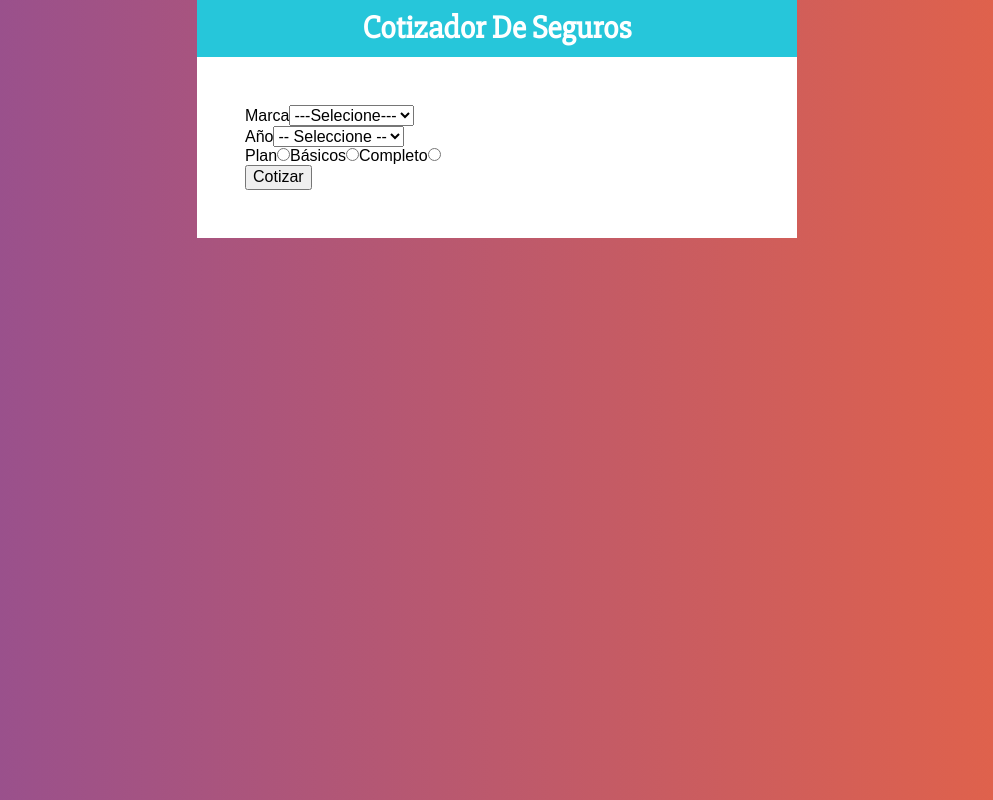
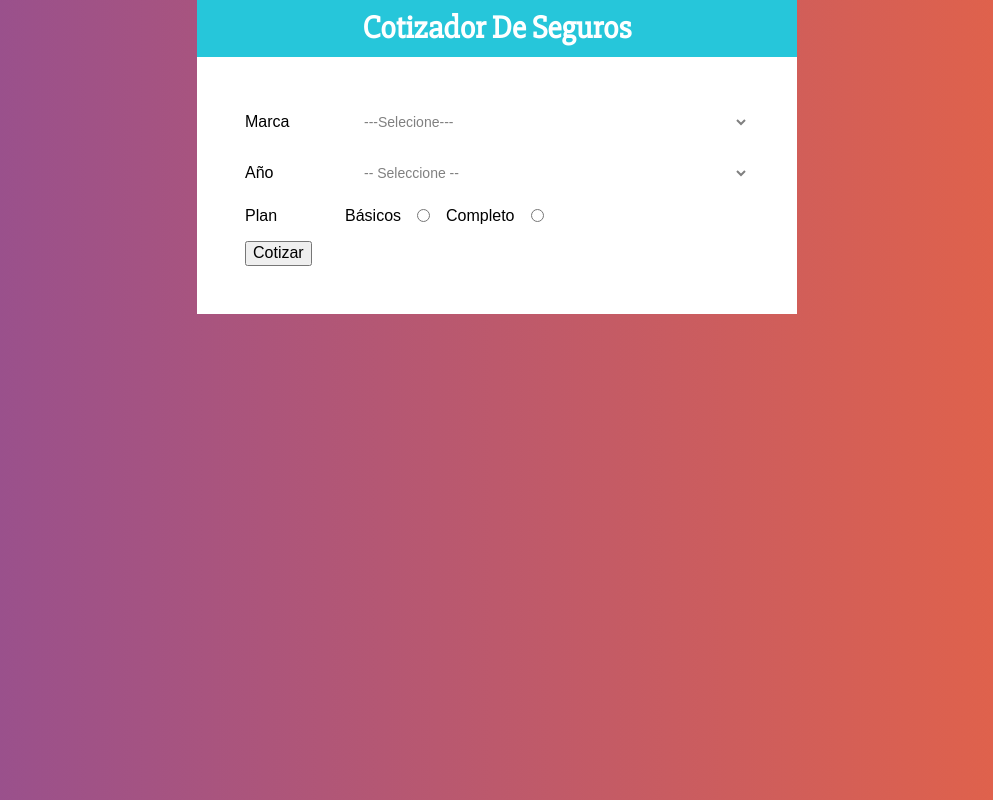
Before and after one commit to pablocastillo2017/Cotizador_React, a React (Create React App) app: page / in a window 1280 px wide. Shown: the whole page, without its empty margins (143-1136 px from the left). Built offline with nearby package versions, Linux system fonts and the light colour scheme.

Commit message:
7-89 Creando Styled Components para el formulario

```diff
--- a/src/components/Formulario.js
+++ b/src/components/Formulario.js
@@ -1,21 +1,61 @@
 import React from "react";
+import styled from "@emotion/styled";
+
+const Campo = styled.div`
+  display:flex;
+  margin-bottom: 1rem;
+  align-items: center;
+
+`;
+
+// centra y le da margen
+const Label = styled.label`
+
+  flex: 0 0 100px;
+
+`;
+
+const Select = styled.select`
+  width: 100%;
+  height: 35px;
+  background: white;
+  color: gray;
+  padding-left: 5px;
+  font-size: 14px;
+  border: none;
+  margin-left: 10px;
+
+  option {
+    color: black;
+    background: white;
+    display: flex;
+    white-space: pre;
+    min-height: 20px;
+    padding: 0px 2px 1px;
+  }
+`;
+
+// le da separacion entre en input y el texto
+const InputRadio = styled.input`
+    margin:0 1rem;
+`;
 
 const Formulario = () => {
   return (
     <form>
-      <div>
-        <lavel>Marca</lavel>
-        <select>
+      <Campo>
+        <Label>Marca</Label>
+        <Select>
           <option value="">---Selecione---</option>
           <option value="americano">Americano</option>
           <option value="europeo">Europeo</option>
           <option value="asiatico">Asiatico</option>
-        </select>
-      </div>
+        </Select>
+      </Campo>
 
-      <div>
-        <lavel>Año</lavel>
-        <select>
+      <Campo>
+        <Label>Año</Label>
+        <Select>
           <option value="">-- Seleccione --</option>
           <option value="2021">2021</option>
           <option value="2020">2020</option>
@@ -27,28 +67,28 @@ const Formulario = () => {
           <option value="2014">2014</option>
           <option value="2013">2013</option>
           <option value="2012">2012</option>
-        </select>
-      </div>
-      <div>
-          <label>Plan</label>
-          <input
+        </Select>
+      </Campo>
+      <Campo>
+          <Label>Plan</Label>
+          {/* <InputRadio
             type="radio"
             name="plan"
             value="basico"
 
-            />Básicos
-            <input
+            />*/}Básicos
+            <InputRadio
             type="radio"
             name="plan"
             value="Básicos"
 
             />Completo
-            <input
+            <InputRadio
             type="radio"
             name="plan"
             value="completo"
             />
-      </div>
+      </Campo>
 
       <button type="button">Cotizar</button>
     </form>
```
